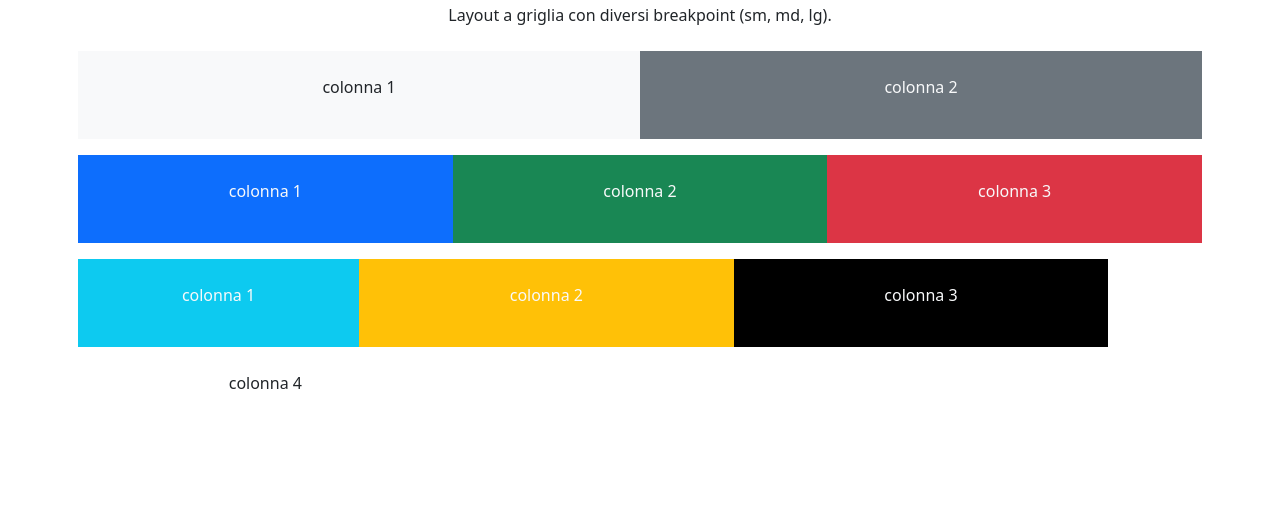
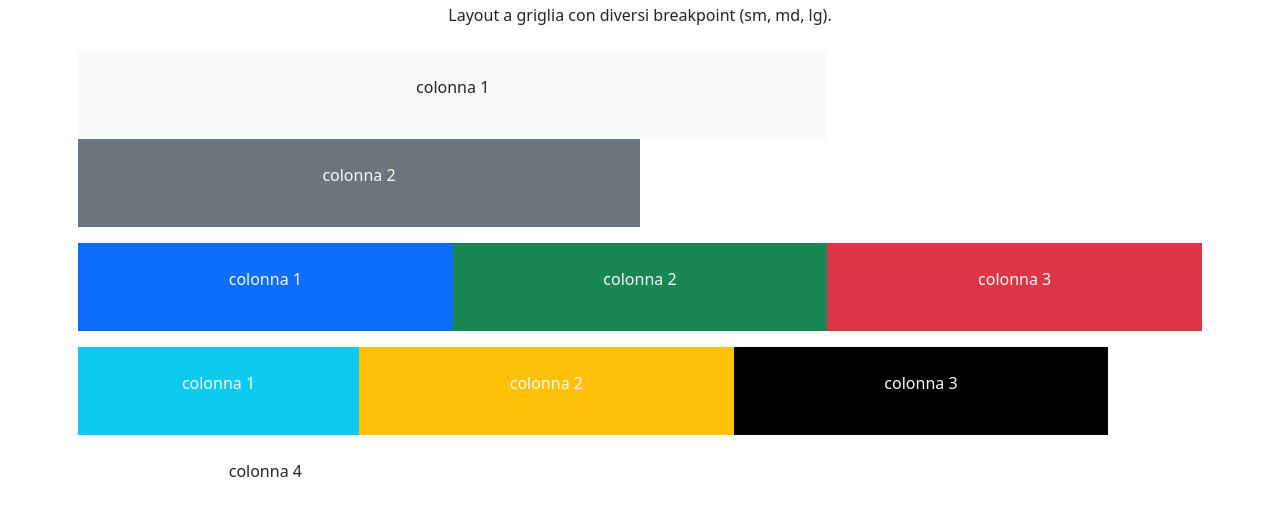
Before and after one commit to rAel-Ael/htmlcss-bootstrap-layout, a plain HTML site: page index.html in a window 1280 px wide. Shown: the part 53-568 px from the top of the page. Drawn offline with nearby package versions, Linux system fonts and the light colour scheme.

Commit message:
aggiunto desktop

```diff
--- a/index.html
+++ b/index.html
@@ -17,7 +17,7 @@
 
     <div class="container text-center">
         <div class="row p-2">
-            <div class="col-12 bg-light p-4 col-md-6">
+            <div class="col-12 bg-light p-4 col-md-6 col-lg-8">
                 <p>colonna 1</p>
             </div>
             <div class="col-12 bg-secondary text-light p-4 col-md-6">
```
